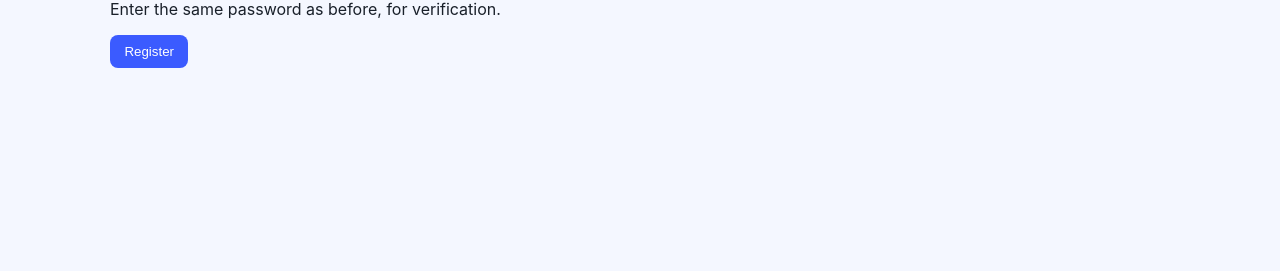
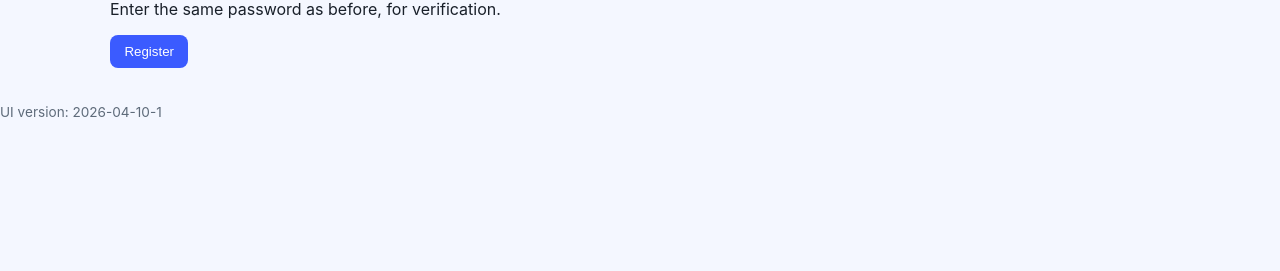
Before and after one commit to saichand003/classifieds, a Django app: page /accounts/register/ in a window 1280 px wide. Shown: the part 529-800 px from the top of the page. Run offline with Django 5.2, Linux system fonts and the light colour scheme.

Commit message:
Add UI asset versioning to force-refresh new frontend

```diff
--- /dev/null
+++ b/classifieds_project/context_processors.py
@@ -0,0 +1,7 @@
+import os
+
+
+def ui_asset_version(request):
+    return {
+        'UI_ASSET_VERSION': os.getenv('UI_ASSET_VERSION', '2026-04-10-1'),
+    }
--- a/classifieds_project/settings.py
+++ b/classifieds_project/settings.py
@@ -42,6 +42,7 @@ TEMPLATES = [
                 'django.template.context_processors.request',
                 'django.contrib.auth.context_processors.auth',
                 'django.contrib.messages.context_processors.messages',
+                'classifieds_project.context_processors.ui_asset_version',
             ],
         },
     },
--- a/templates/base.html
+++ b/templates/base.html
@@ -5,7 +5,7 @@
     <meta charset="UTF-8">
     <meta name="viewport" content="width=device-width, initial-scale=1.0">
     <title>CityConnect Classifieds</title>
-    <link rel="stylesheet" href="{% static 'styles.css' %}">
+    <link rel="stylesheet" href="{% static 'styles.css' %}?v={{ UI_ASSET_VERSION }}">
 </head>
 <body>
 <div class="container">
@@ -40,6 +40,7 @@
 
     {% block content %}{% endblock %}
 </div>
-<script src="{% static 'app.js' %}"></script>
+<footer class="muted" style="margin-top:1rem;font-size:.85rem;">UI version: {{ UI_ASSET_VERSION }}</footer>
+<script src="{% static 'app.js' %}?v={{ UI_ASSET_VERSION }}"></script>
 </body>
 </html>
```
Also changed, not shown: README.md.
